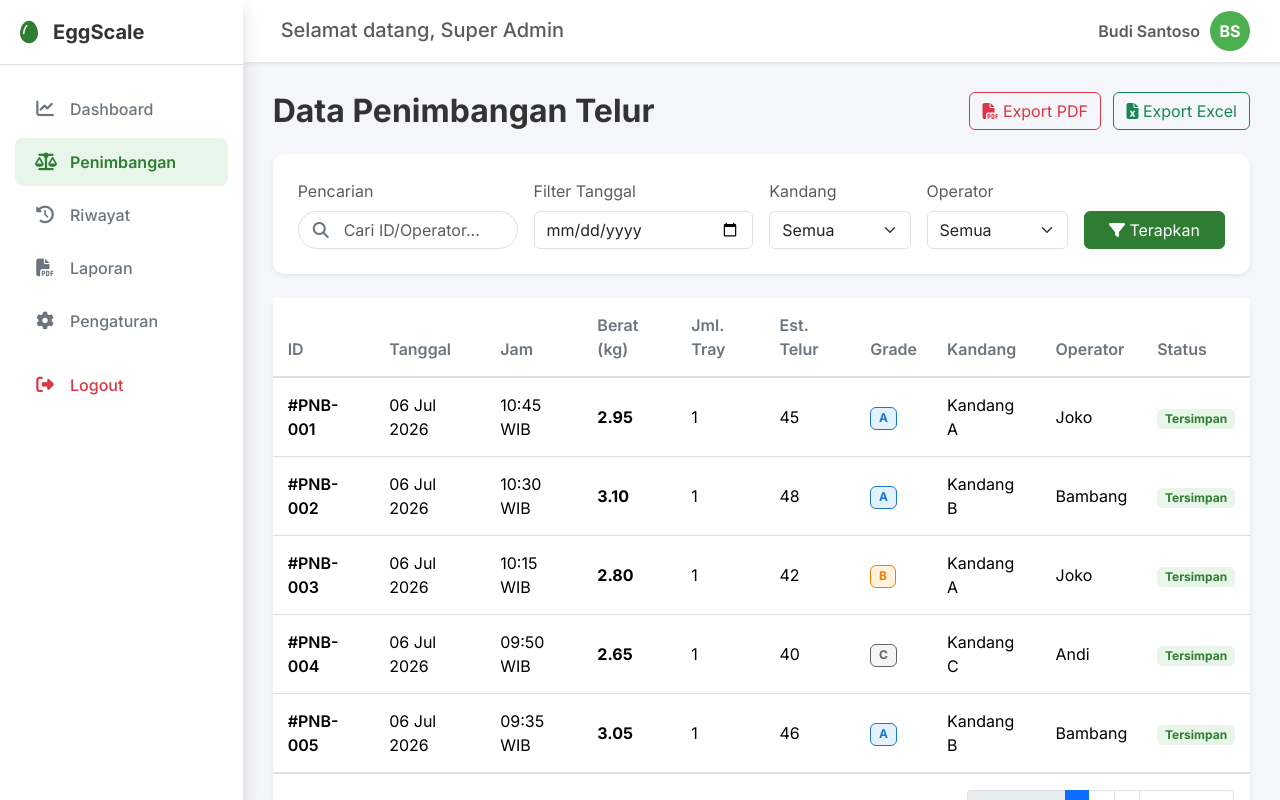
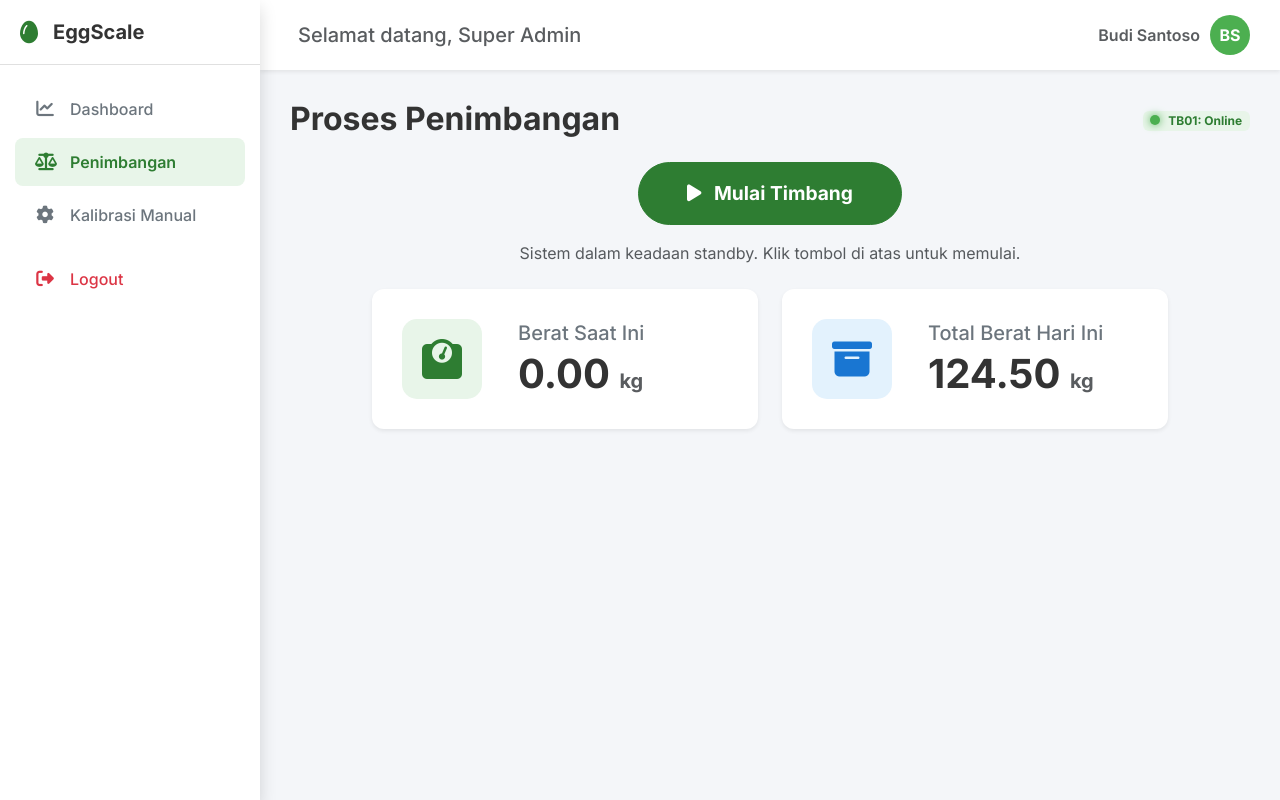
Before and after one commit to ongkiabiz/egg-iot-dashboard, a plain HTML site: page penimbangan.html in a window 1280 px wide. Drawn offline with nearby package versions, Linux system fonts and the light colour scheme.

Commit message:
Add files via upload

```diff
--- a/penimbangan.html
+++ b/penimbangan.html
@@ -3,7 +3,7 @@
 <head>
     <meta charset="UTF-8">
     <meta name="viewport" content="width=device-width, initial-scale=1.0">
-    <title>Data Penimbangan - EggScale IoT</title>
+    <title>Penimbangan - EggScale IoT</title>
 
     <!-- Bootstrap 5 CSS -->
     <link href="https://cdn.jsdelivr.net/npm/bootstrap@5.3.2/dist/css/bootstrap.min.css" rel="stylesheet">
@@ -25,9 +25,7 @@
             <ul class="sidebar-menu">
                 <li><a href="dashboard.html"><i class="fa-solid fa-chart-line"></i> Dashboard</a></li>
                 <li><a href="penimbangan.html" class="active"><i class="fa-solid fa-scale-balanced"></i> Penimbangan</a></li>
-                <li><a href="#"><i class="fa-solid fa-clock-rotate-left"></i> Riwayat</a></li>
-                <li><a href="#"><i class="fa-solid fa-file-pdf"></i> Laporan</a></li>
-                <li><a href="pengaturan.html"><i class="fa-solid fa-gear"></i> Pengaturan</a></li>
+                <li><a href="pengaturan.html"><i class="fa-solid fa-gear"></i> Kalibrasi Manual</a></li>
                 <li><a href="index.html" class="text-danger mt-3"><i class="fa-solid fa-right-from-bracket"></i> Logout</a></li>
             </ul>
         </aside>
@@ -51,157 +49,49 @@
             <!-- Content Area -->
             <div class="content-wrapper">
                 <div class="d-flex justify-content-between align-items-center mb-4">
-                    <h2 class="page-title mb-0">Data Penimbangan Telur</h2>
+                    <h2 class="page-title mb-0">Proses Penimbangan</h2>
                     <div>
-                        <button class="btn btn-outline-danger me-2" onclick="alert('Export PDF (Simulasi)')">
-                            <i class="fa-solid fa-file-pdf"></i> Export PDF
-                        </button>
-                        <button class="btn btn-outline-success" onclick="alert('Export Excel (Simulasi)')">
-                            <i class="fa-solid fa-file-excel"></i> Export Excel
-                        </button>
+                        <span class="badge badge-online">
+                            <span class="status-indicator indicator-online"></span> TB01: Online
+                        </span>
                     </div>
                 </div>
 
-                <!-- Filters & Search -->
-                <div class="card-custom mb-4">
-                    <div class="card-body">
-                        <div class="row g-3">
-                            <div class="col-md-3">
-                                <label class="form-label text-muted">Pencarian</label>
-                                <div class="search-box">
-                                    <i class="fa-solid fa-search"></i>
-                                    <input type="text" class="form-control" placeholder="Cari ID/Operator...">
-                                </div>
+                <!-- Weighing Controls -->
+                <div class="card-custom mb-4 border-0 bg-transparent shadow-none">
+                    <div class="d-flex justify-content-center">
+                        <button class="btn btn-primary btn-lg px-5 py-3 fw-bold" style="border-radius: 50px; font-size: 1.2rem;" onclick="mulaiTimbang(this)">
+                            <i class="fa-solid fa-play me-2"></i> Mulai Timbang
+                        </button>
+                    </div>
+                    <div class="text-center mt-3 text-muted" id="statusTimbang">
+                        Sistem dalam keadaan standby. Klik tombol di atas untuk memulai.
+                    </div>
+                </div>
+
+                <!-- Big Statistics Cards -->
+                <div class="row justify-content-center g-4 mb-4">
+                    <div class="col-12 col-md-6 col-lg-5">
+                        <div class="stat-card" style="padding: 30px;">
+                            <div class="stat-icon icon-green" style="width: 80px; height: 80px; font-size: 2.5rem;">
+                                <i class="fa-solid fa-weight-scale"></i>
                             </div>
-                            <div class="col-md-3">
-                                <label class="form-label text-muted">Filter Tanggal</label>
-                                <input type="date" class="form-control">
-                            </div>
-                            <div class="col-md-2">
-                                <label class="form-label text-muted">Kandang</label>
-                                <select class="form-select">
-                                    <option value="">Semua</option>
-                                    <option>Kandang A</option>
-                                    <option>Kandang B</option>
-                                    <option>Kandang C</option>
-                                </select>
-                            </div>
-                            <div class="col-md-2">
-                                <label class="form-label text-muted">Operator</label>
-                                <select class="form-select">
-                                    <option value="">Semua</option>
-                                    <option>Joko</option>
-                                    <option>Bambang</option>
-                                </select>
-                            </div>
-                            <div class="col-md-2 d-flex align-items-end">
-                                <button class="btn btn-primary w-100"><i class="fa-solid fa-filter"></i> Terapkan</button>
+                            <div class="stat-details ms-3">
+                                <h5 class="fs-5">Berat Saat Ini</h5>
+                                <h3 id="liveWeight" style="font-size: 2.5rem;">0.00 <small class="fs-5 text-muted">kg</small></h3>
                             </div>
                         </div>
                     </div>
-                </div>
 
-                <!-- Table Data -->
-                <div class="card-custom">
-                    <div class="card-body p-0">
-                        <div class="table-responsive">
-                            <table class="table table-hover table-custom mb-0">
-                                <thead>
-                                    <tr>
-                                        <th>ID</th>
-                                        <th>Tanggal</th>
-                                        <th>Jam</th>
-                                        <th>Berat (kg)</th>
-                                        <th>Jml. Tray</th>
-                                        <th>Est. Telur</th>
-                                        <th>Grade</th>
-                                        <th>Kandang</th>
-                                        <th>Operator</th>
-                                        <th>Status</th>
-                                    </tr>
-                                </thead>
-                                <tbody>
-                                    <!-- Row 1 -->
-                                    <tr>
-                                        <td class="fw-semibold">#PNB-001</td>
-                                        <td>06 Jul 2026</td>
-                                        <td>10:45 WIB</td>
-                                        <td class="fw-bold">2.95</td>
-                                        <td>1</td>
-                                        <td>45</td>
-                                        <td><span class="badge badge-grade-a">A</span></td>
-                                        <td>Kandang A</td>
-                                        <td>Joko</td>
-                                        <td><span class="badge badge-online">Tersimpan</span></td>
-                                    </tr>
-                                    <!-- Row 2 -->
-                                    <tr>
-                                        <td class="fw-semibold">#PNB-002</td>
-                                        <td>06 Jul 2026</td>
-                                        <td>10:30 WIB</td>
-                                        <td class="fw-bold">3.10</td>
-                                        <td>1</td>
-                                        <td>48</td>
-                                        <td><span class="badge badge-grade-a">A</span></td>
-                                        <td>Kandang B</td>
-                                        <td>Bambang</td>
-                                        <td><span class="badge badge-online">Tersimpan</span></td>
-                                    </tr>
-                                    <!-- Row 3 -->
-                                    <tr>
-                                        <td class="fw-semibold">#PNB-003</td>
-                                        <td>06 Jul 2026</td>
-                                        <td>10:15 WIB</td>
-                                        <td class="fw-bold">2.80</td>
-                                        <td>1</td>
-                                        <td>42</td>
-                                        <td><span class="badge badge-grade-b">B</span></td>
-                                        <td>Kandang A</td>
-                                        <td>Joko</td>
-                                        <td><span class="badge badge-online">Tersimpan</span></td>
-                                    </tr>
-                                    <!-- Row 4 -->
-                                    <tr>
-                                        <td class="fw-semibold">#PNB-004</td>
-                                        <td>06 Jul 2026</td>
-                                        <td>09:50 WIB</td>
-                                        <td class="fw-bold">2.65</td>
-                                        <td>1</td>
-                                        <td>40</td>
-                                        <td><span class="badge badge-grade-c">C</span></td>
-                                        <td>Kandang C</td>
-                                        <td>Andi</td>
-                                        <td><span class="badge badge-online">Tersimpan</span></td>
-                                    </tr>
-                                    <!-- Row 5 -->
-                                    <tr>
-                                        <td class="fw-semibold">#PNB-005</td>
-                                        <td>06 Jul 2026</td>
-                                        <td>09:35 WIB</td>
-                                        <td class="fw-bold">3.05</td>
-                                        <td>1</td>
-                                        <td>46</td>
-                                        <td><span class="badge badge-grade-a">A</span></td>
-                                        <td>Kandang B</td>
-                                        <td>Bambang</td>
-                                        <td><span class="badge badge-online">Tersimpan</span></td>
-                                    </tr>
-                                </tbody>
-                            </table>
-                        </div>
-
-                        <!-- Pagination -->
-                        <div class="d-flex justify-content-between align-items-center p-3 border-top">
-                            <span class="text-muted">Menampilkan 1-5 dari 42 data</span>
-                            <nav aria-label="Page navigation">
-                                <ul class="pagination pagination-sm mb-0">
-                                    <li class="page-item disabled"><a class="page-link" href="#">Sebelumnya</a></li>
-                                    <li class="page-item active"><a class="page-link" href="#">1</a></li>
-                                    <li class="page-item"><a class="page-link" href="#">2</a></li>
-                                    <li class="page-item"><a class="page-link" href="#">3</a></li>
-                                    <li class="page-item"><a class="page-link" href="#">Selanjutnya</a></li>
-                                </ul>
-                            </nav>
+                    <div class="col-12 col-md-6 col-lg-5">
+                        <div class="stat-card" style="padding: 30px;">
+                            <div class="stat-icon icon-blue" style="width: 80px; height: 80px; font-size: 2.5rem;">
+                                <i class="fa-solid fa-box-archive"></i>
+                            </div>
+                            <div class="stat-details ms-3">
+                                <h5 class="fs-5">Total Berat Hari Ini</h5>
+                                <h3 id="totalWeight" style="font-size: 2.5rem;">124.50 <small class="fs-5 text-muted">kg</small></h3>
+                            </div>
                         </div>
                     </div>
                 </div>
@@ -213,5 +103,35 @@
     <!-- Bootstrap 5 JS -->
     <script src="https://cdn.jsdelivr.net/npm/bootstrap@5.3.2/dist/js/bootstrap.bundle.min.js"></script>
     <script src="assets/js/app.js"></script>
+    <script>
+        function mulaiTimbang(btn) {
+            const statusText = document.getElementById('statusTimbang');
+            const liveWeight = document.getElementById('liveWeight');
+
+            if (btn.classList.contains('btn-primary')) {
+                // Ubah ke mode berhenti
+                btn.classList.remove('btn-primary');
+                btn.classList.add('btn-danger');
+                btn.innerHTML = '<i class="fa-solid fa-stop me-2"></i> Hentikan Timbang';
+                statusText.innerHTML = '<span class="text-success fw-bold"><i class="fa-solid fa-spinner fa-spin"></i> Sedang membaca data dari sensor...</span>';
+
+                // Simulasi pembacaan naik
+                liveWeight.innerHTML = '2.95 <small class="fs-5 text-muted">kg</small>';
+            } else {
+                // Kembali ke mode mulai
+                btn.classList.remove('btn-danger');
+                btn.classList.add('btn-primary');
+                btn.innerHTML = '<i class="fa-solid fa-play me-2"></i> Mulai Timbang';
+                statusText.innerHTML = 'Sistem dalam keadaan standby. Klik tombol di atas untuk memulai.';
+
+                // Simulasi reset/tersimpan
+                alert('Data penimbangan sebesar 2.95 kg berhasil disimpan ke riwayat!');
+                liveWeight.innerHTML = '0.00 <small class="fs-5 text-muted">kg</small>';
+
+                // Update total berat simulasi
+                document.getElementById('totalWeight').innerHTML = '127.45 <small class="fs-5 text-muted">kg</small>';
+            }
+        }
+    </script>
 </body>
 </html>
```
Also changed, not shown: dashboard.html (+2 -4 lines), pengaturan.html (+3 -5 lines).
